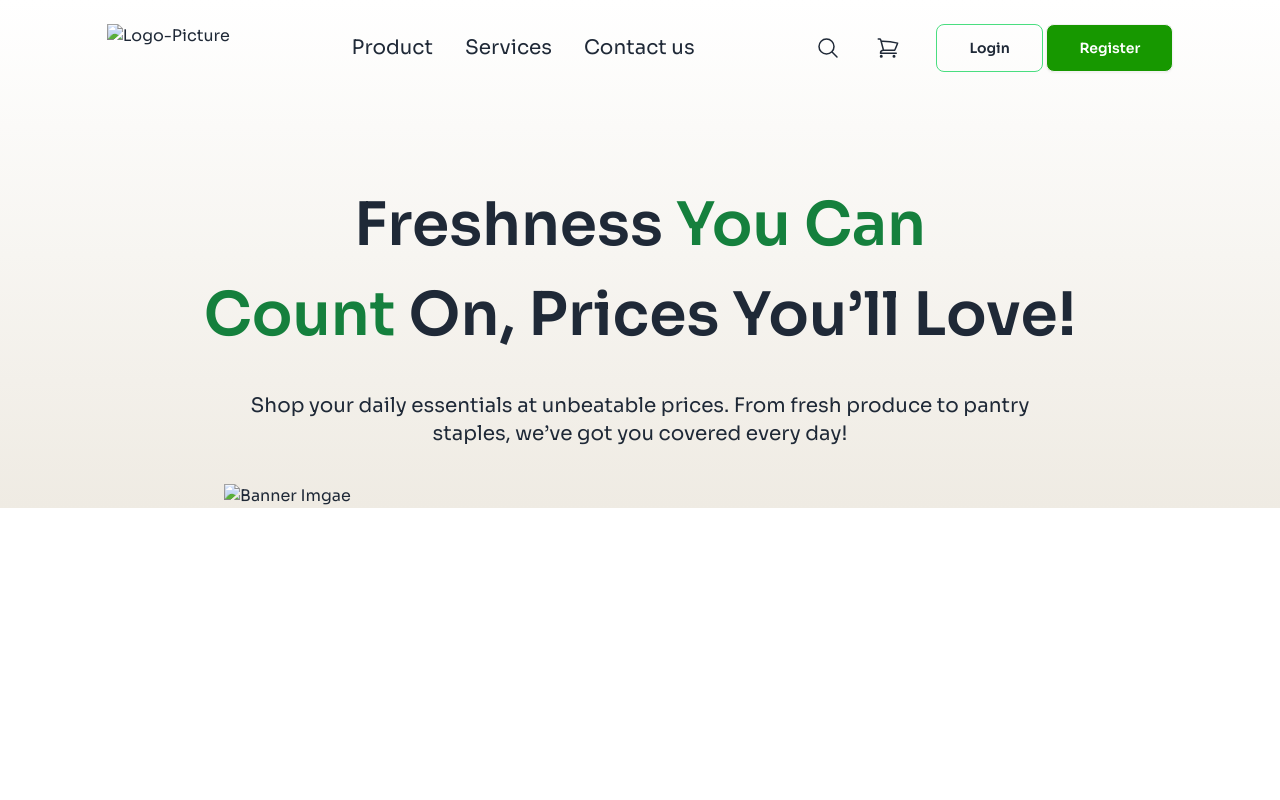
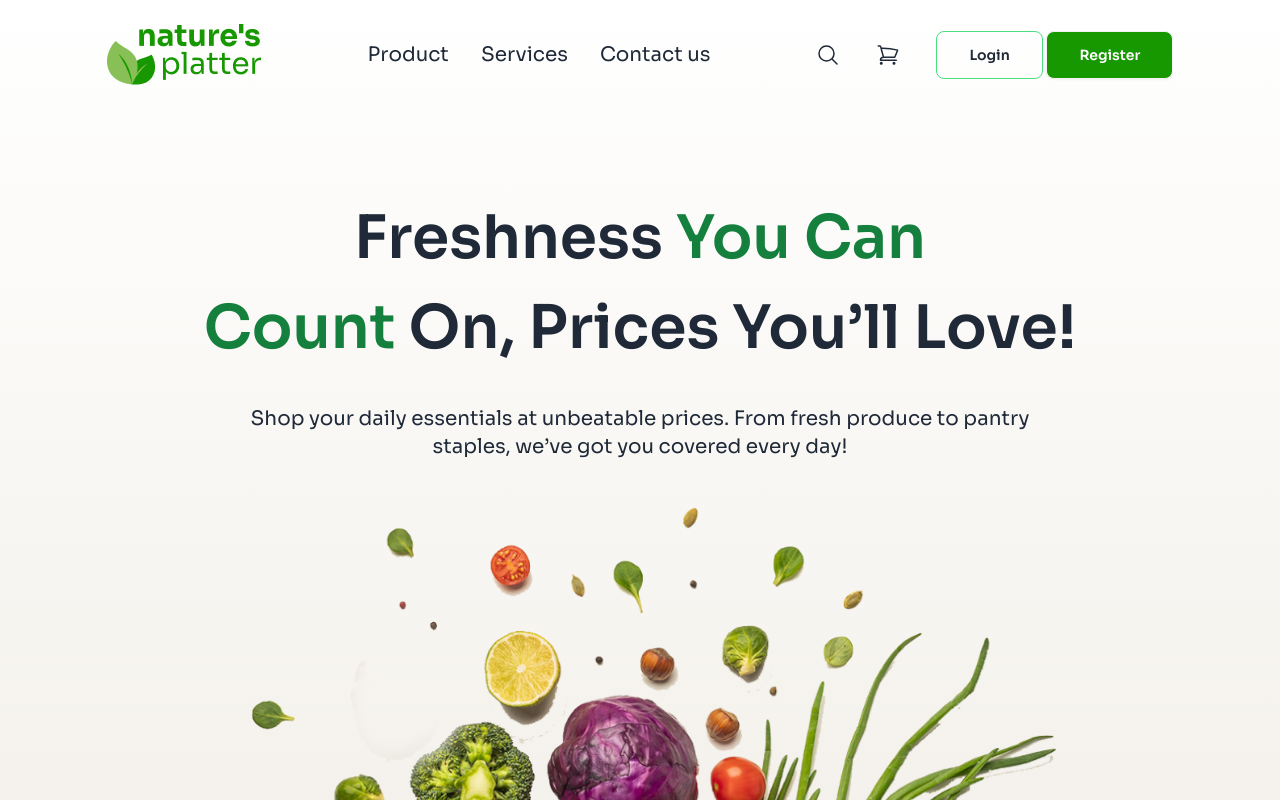
Before and after one commit to tanvir-hasan-code/Assignment-3-Category_0002, a plain HTML site: page index.html in a window 1280 px wide. Shown: the top 800 px of the page. Drawn offline with nearby package versions, Linux system fonts and the light colour scheme; the site is published under a folder, as on GitHub Pages, so addresses that start at the root find nothing.

Commit message:
image issu fix

```diff
--- a/index.html
+++ b/index.html
@@ -43,7 +43,7 @@
       <!-- navigation section start -->
       <nav class="border-b-2 border-green-500  pb-3 sm:border-none ">
         <div class="flex justify-between w-10/12 mx-auto pt-6">
-            <img src="/c2-assets/logo-header.png" alt="Logo-Picture">
+            <img src="c2-assets/logo-header.png" alt="Logo-Picture">
         <ul class="sm:flex sm:items-center sm:gap-8 sm:text-xl hidden">
             <a href="#">
                 <li>Product</li>
@@ -81,7 +81,7 @@
       <section class="container mx-auto mt-12 sm:mt-24">
         <h1 class="text-center font-semibold text-3xl sm:text-6xl leading-normal sm:leading-normal px-8">Freshness <span class="text-green-700">You Can <br> Count</span> On, Prices You’ll Love! </h1>
         <p class="text-center text-[1rem] sm:text-xl mt-4 sm:mt-8 px-4">Shop your daily essentials at unbeatable prices. From fresh produce to pantry <br> staples, we’ve got you covered every day!</p>
-        <img class="mx-auto mt-4 sm:mt-9 w-[100%] sm:w-[65%]" src="/c2-assets/hero-vegetables.png" alt="Banner Imgae">
+        <img class="mx-auto mt-4 sm:mt-9 w-[100%] sm:w-[65%]" src="c2-assets/hero-vegetables.png" alt="Banner Imgae">
       </section>
       <!-- banner section closed -->
     </header>
```
